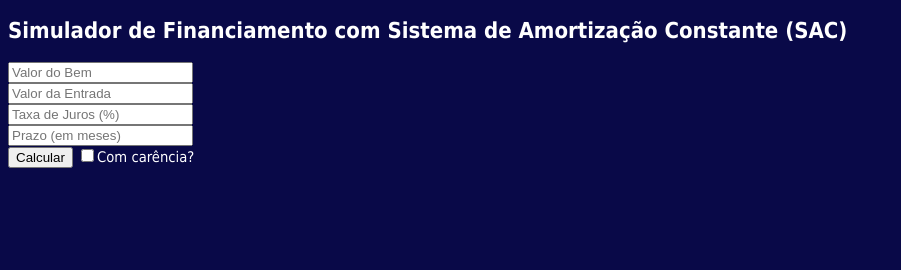
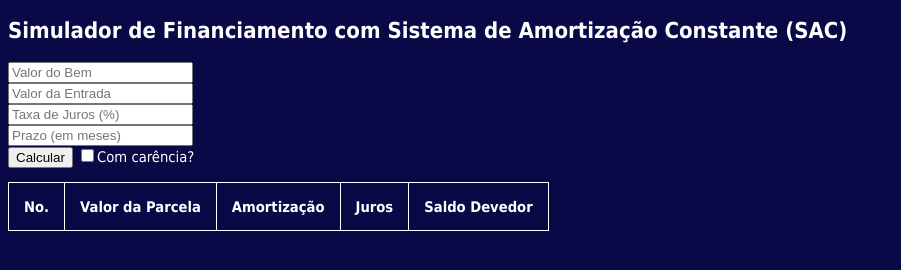
Before and after one commit to Henrique-Aguiar/desafios-startse, a plain HTML site: page SimuladorDeFinanciamento/index.html in a window 1280 px wide. Shown: the whole page, without its empty margins (0-901 px from the left). Drawn offline with Linux system fonts and the light colour scheme.

Commit message:
criando tabela

```diff
--- a/SimuladorDeFinanciamento/index.html
+++ b/SimuladorDeFinanciamento/index.html
@@ -10,6 +10,11 @@
         background-color: rgb(9, 9, 72);
         color: white;
         font: 11pt Tahoma;
+      }
+      table, th, td{
+        border: 1px solid white;
+        border-collapse: collapse;
+        padding: 15px;
       }
     </style>
   </head>
@@ -28,6 +33,21 @@
       <option value="3">3 meses</option>
       <option value="4">4 meses</option>
     </select>
+    <p></p>
+    <table>
+      <thead>
+        <tr>
+          <th>No.</th>
+          <th>Valor da Parcela</th>
+          <th>Amortização</th>
+          <th>Juros</th>
+          <th>Saldo Devedor</th>
+        </tr>
+      </thead>
+      <tbody id="corpoTabela">
+
+      </tbody>
+    </table>
     <script type="module" src="index.js"></script>
   </body>
 </html>
```
